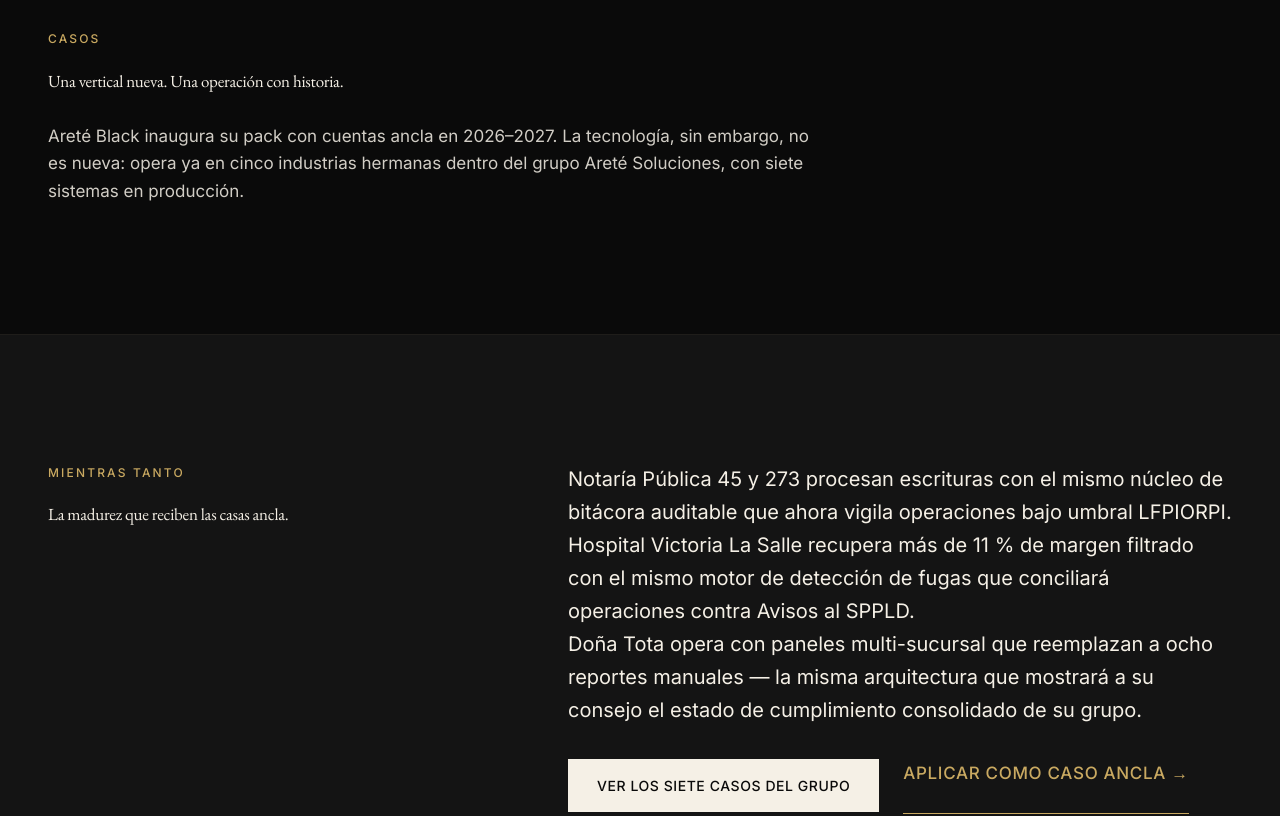
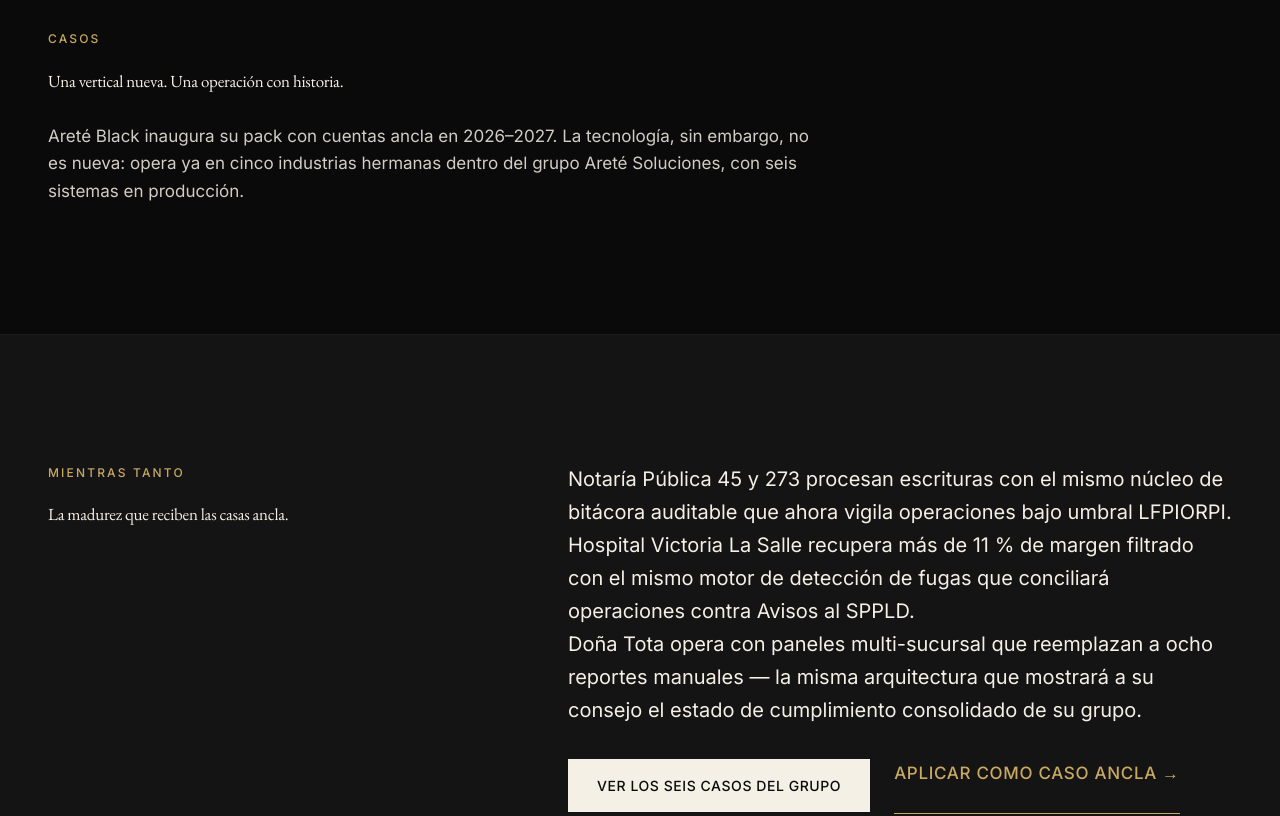
Before and after one commit to mountmanu/arete-landing, a Next.js app: page /black/casos in a window 1280 px wide. Shown: the part 180-996 px from the top of the page. Built offline with nearby package versions, Linux system fonts and the light colour scheme.

Commit message:
fix: update all case/system counts from 7 to 6 after Bento removal, fix order sequence in case-studies

```diff
--- a/app/black/casos/page.tsx
+++ b/app/black/casos/page.tsx
@@ -6,7 +6,7 @@
 export const metadata: Metadata = {
   title: "Casos",
   description:
-    "Areté Black inaugura su pack con cuentas ancla en 2026–2027. Mientras tanto, conozca los siete casos en producción del grupo Areté Soluciones.",
+    "Areté Black inaugura su pack con cuentas ancla en 2026–2027. Mientras tanto, conozca los seis casos en producción del grupo Areté Soluciones.",
 };
 
 export default function CasosBlackPage() {
@@ -30,7 +30,7 @@
               Areté Black inaugura su pack con cuentas ancla en 2026–2027. La
               tecnología, sin embargo, no es nueva: opera ya en cinco
               industrias hermanas dentro del grupo Areté Soluciones, con
-              siete sistemas en producción.
+              seis sistemas en producción.
             </p>
           </Reveal>
         </div>
@@ -77,7 +77,7 @@
                     href="/casos"
                     className="btn-primary"
                   >
-                    Ver los siete casos del grupo
+                    Ver los seis casos del grupo
                   </Link>
                   <Link
                     href="/black/contacto"
--- a/app/casos/page.tsx
+++ b/app/casos/page.tsx
@@ -6,7 +6,7 @@
 export const metadata: Metadata = {
   title: "Casos",
   description:
-    "Siete casos en producción a través de cinco verticales — notarial, hospital, restaurantes, comunidades y servicios profesionales.",
+    "Seis casos en producción a través de cinco verticales — notarial, hospital, restaurantes, comunidades y servicios profesionales.",
 };
 
 export default function CasosPage() {
@@ -22,7 +22,7 @@
               className="text-balance max-w-4xl"
               style={{ fontSize: "var(--text-display-2xl)" }}
             >
-              Siete casos. Un mismo núcleo creciendo.
+              Seis casos. Un mismo núcleo creciendo.
             </h1>
           </Reveal>
           <Reveal delay={0.1}>
--- a/components/CasesPreview.tsx
+++ b/components/CasesPreview.tsx
@@ -26,7 +26,7 @@
               href="/casos"
               className="link-underline text-[var(--text-caption)] tracking-[0.04em] uppercase font-medium"
             >
-              Ver los 7 casos →
+              Ver los 6 casos →
             </Link>
           </Reveal>
         </div>
--- a/components/Founder.tsx
+++ b/components/Founder.tsx
@@ -32,7 +32,7 @@
               <Reveal delay={0.15}>
                 <p>
                   Cuando me contratas no empiezas de cero. Recibes el
-                  resultado de siete sistemas en producción, ajustado a cómo
+                  resultado de seis sistemas en producción, ajustado a cómo
                   tu equipo ya trabaja. Eso es lo que significa{" "}
                   <em>componer</em> en lugar de revender.
                 </p>
--- a/components/Hero.tsx
+++ b/components/Hero.tsx
@@ -33,7 +33,7 @@
             Construyo software AI-nativo para negocios mexicanos. Cada cliente
             nuevo recibe el trabajo acumulado de todos los anteriores — sin
             pagar por lo que ya construí, sin esperar a que aprenda su
-            industria. Siete sistemas en producción. Un solo núcleo debajo.
+            industria. Seis sistemas en producción. Un solo núcleo debajo.
           </p>
         </Reveal>
 
@@ -59,7 +59,7 @@
 
         <Reveal delay={0.5}>
           <div className="mt-24 md:mt-32 grid grid-cols-2 md:grid-cols-4 gap-8 md:gap-12 pt-10 rule-top">
-            <Stat label="Sistemas en producción" value="7" />
+            <Stat label="Sistemas en producción" value="6" />
             <Stat label="Verticales en producción" value="5" />
             <Stat label="Tiempo a producción" value="4–12 sem" />
             <Stat label="Sede" value="México" />
--- a/components/black/FounderBridge.tsx
+++ b/components/black/FounderBridge.tsx
@@ -30,7 +30,7 @@
               <Reveal delay={0.1}>
                 <p>
                   Areté Black opera bajo Areté Soluciones S.A. de C.V.,
-                  empresa mexicana con siete sistemas en producción y cinco
+                  empresa mexicana con seis sistemas en producción y cinco
                   industrias atendidas: notarías, hospitales, restaurantes,
                   comunidades y servicios profesionales.
                 </p>
@@ -65,7 +65,7 @@
                   href="/casos"
                   className="link-underline text-[var(--text-caption)] tracking-[0.04em] uppercase font-medium text-ink/70"
                 >
-                  Ver los siete casos en producción →
+                  Ver los seis casos en producción →
                 </Link>
               </div>
             </Reveal>
--- a/lib/case-studies.ts
+++ b/lib/case-studies.ts
@@ -185,7 +185,7 @@
       { metric: "Tiempo real", detail: "pipeline conectado a delivery" },
     ],
     stack: ["Next.js", "Postgres", "Agentes", "Calendario", "Email"],
-    order: 6,
+    order: 5,
   },
   {
     slug: "laura-zanuna",
@@ -216,7 +216,7 @@
       { metric: "1 persona", detail: "operando como una firma pequeña" },
     ],
     stack: ["Next.js", "Asistente IA", "Calendar", "Email", "Editorial"],
-    order: 7,
+    order: 6,
   },
 ];
 
```
